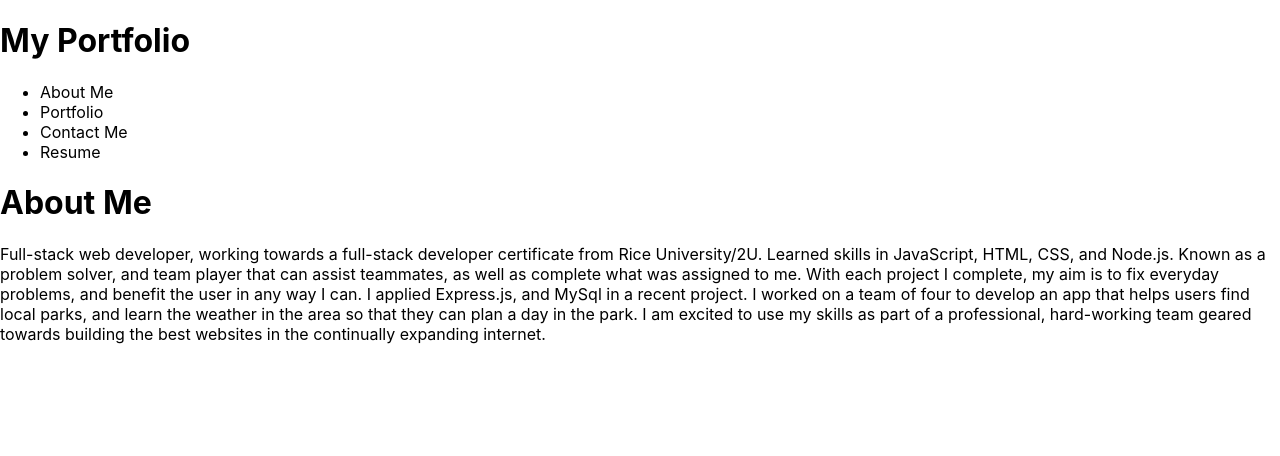
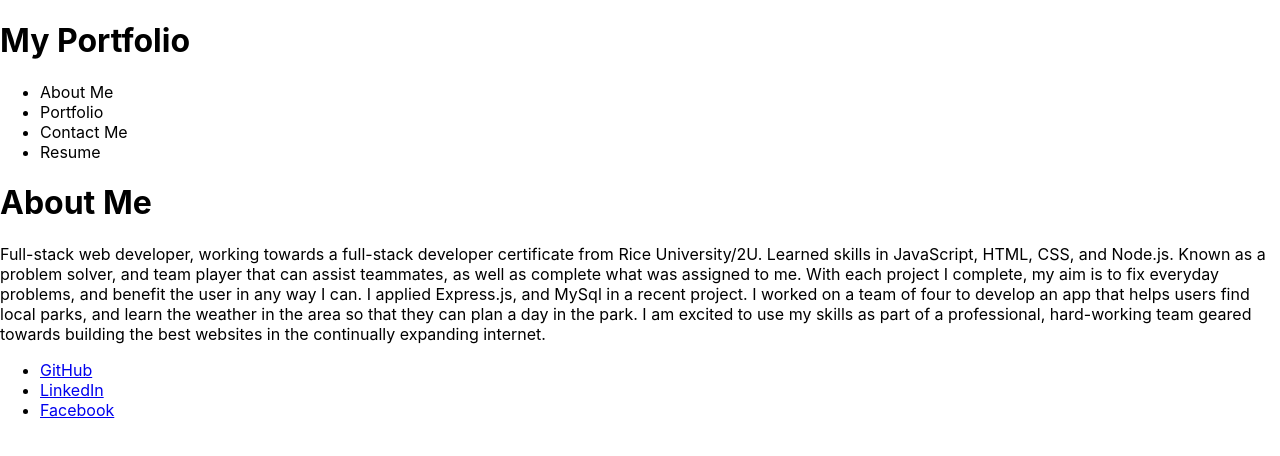
Before and after one commit to DerpVoltz/my-portfolio-reactified, a React (Create React App) app: page / in a window 1280 px wide. Shown: the top 456 px of the page. Built offline with nearby package versions, Linux system fonts and the light colour scheme.

Commit message:
finished footer

```diff
--- /dev/null
+++ b/src/components/Footer/index.js
@@ -0,0 +1,15 @@
+import React from "react";
+
+function Footer() {
+    return (
+        <div>
+            <ul>
+                <li><a href="https://github.com/DerpVoltz">GitHub</a></li>
+                <li><a href="https://www.linkedin.com/in/zane-scheel-03226b153/">LinkedIn</a></li>
+                <li><a href="https://www.facebook.com/zane.sheel">Facebook</a></li>
+            </ul>
+        </div>
+    )
+}
+
+export default Footer;
--- a/src/components/Header/index.js
+++ b/src/components/Header/index.js
@@ -4,6 +4,7 @@ import Resume from "../Resume";
 import Portfolio from "../Portfolio";
 import Navigation from "../Navigation";
 import ContactForm from "../ContactForm";
+import Footer from "../Footer";
 
 function Header() {
     const [ navSelected, setNavSelected ] = useState('About Me');
@@ -26,6 +27,7 @@ function Header() {
                         <Portfolio />
                     )
                 }
+                <Footer />
             </div>
         </div>
     )
```
